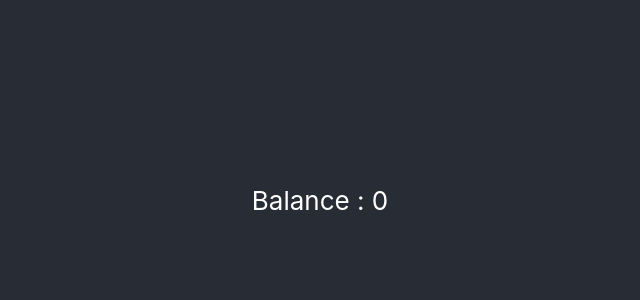
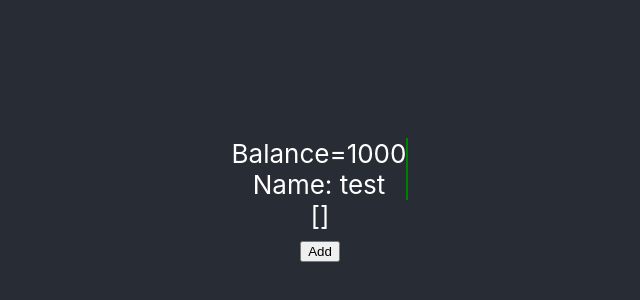
Before and after one commit to mhd-zulqarnain/expense-calculator, a React (Create React App) app: page / in a window 1280 px wide. Shown: the part 200-500 px from the top of the page, without its empty margins (320-960 px from the left). Built offline with nearby package versions, Linux system fonts and the light colour scheme.

Commit message:
used context to handle state

```diff
--- a/src/App.css
+++ b/src/App.css
@@ -28,6 +28,14 @@
   color: #61dafb;
 }
 
+.expense{
+  border-right: 2px solid red;
+}
+
+.income{
+  border-right: 2px solid green;
+}
+
 @keyframes App-logo-spin {
   from {
     transform: rotate(0deg);
--- a/src/App.js
+++ b/src/App.js
@@ -1,17 +1,25 @@
 import './App.css';
 import Summery from './summery/Summery'
+import Notes from './notes/Notes'
 import {useState} from "react";
-import ValueContext from "./ValueContext";
+import GlobalContext from "./ValueContext";
 function App() {
-  let balance = useState(0)
+  let intialExpense = 0
+  let intialBalance = 1000
+
+  let balance = {expense: intialExpense , balance: intialBalance}
+
+  let state = useState(balance)
+  let list = useState([])
   return (
-    <ValueContext.Provider value ={balance}>
+    <GlobalContext.Provider value ={{summery:state , data:list}}>
     <div className="App">
       <header className="App-header">
         <Summery/>
+        <Notes/>
       </header>
     </div>
-    </ValueContext.Provider>
+    </GlobalContext.Provider>
 
   );
 }
--- /dev/null
+++ b/src/Expense.js
@@ -0,0 +1,15 @@
+import './App.css'
+
+function Expense(props) {
+    let isExpense = props.expense.value <-1
+    let border =`${isExpense? 'expense':'income'}`
+    return (
+      <div className={border}>
+        Balance={props.expense.value}
+      <br/>  Name: {props.expense.name}
+        </div>
+
+    );
+  }
+
+  export default Expense
--- a/src/ValueContext.js
+++ b/src/ValueContext.js
@@ -1,5 +1,5 @@
 import React from "react";
 
-const ValueContext =React.createContext(0)
+const GlobalContext = React.createContext({summery :{expense: 0 , balance: 0},data :[]})
 
-export default ValueContext
+export default GlobalContext
--- /dev/null
+++ b/src/notes/Notes.js
@@ -0,0 +1,29 @@
+import {useContext} from "react";
+import Expense from "../Expense";
+import GlobalContext from "../ValueContext";
+
+function Notes() {
+    let balance = useContext(GlobalContext)
+    let list = useContext(GlobalContext)
+    let data = list.data[0]
+
+    function add(){
+        data.push({value:23,name:"test"})
+        list.data[1](data)
+
+        console.log(data.lenght)
+    }
+    function show(){
+
+    }
+  return (
+    <div>
+        { JSON.stringify(data)}
+
+        <br/>
+       <button onClick={()=>{add()}}>Add</button>
+    </div>
+  );
+}
+
+export default Notes;
--- a/src/summery/Summery.js
+++ b/src/summery/Summery.js
@@ -1,11 +1,13 @@
 import {useContext} from "react";
-import ValueContext from "../ValueContext";
+import GlobalContext from "../ValueContext";
+import Expense from "../Expense";
 
 function Summery() {
-    let balance = useContext(ValueContext)
+    let balance = useContext(GlobalContext)
+    let expense = {name:"test", value:balance.summery[0].balance}
   return (
     <div>
-     Balance : {balance[0]}
+       <Expense expense = {expense}/>
     </div>
   );
 }
```
Also changed, not shown: src/notes/Note.css (added).
